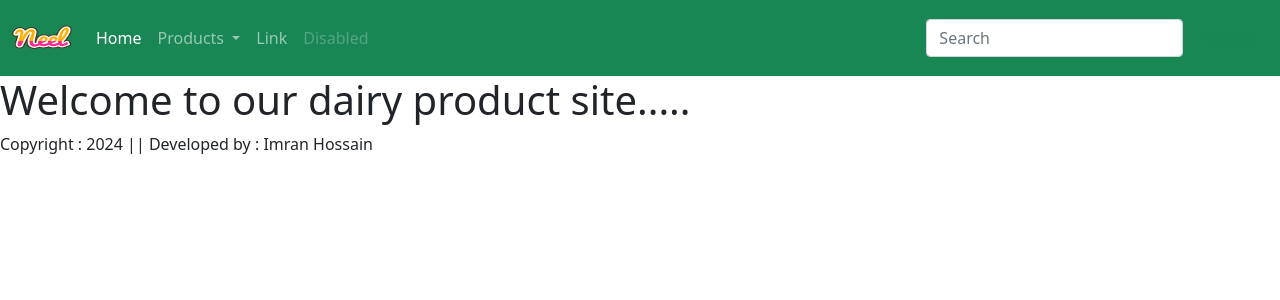
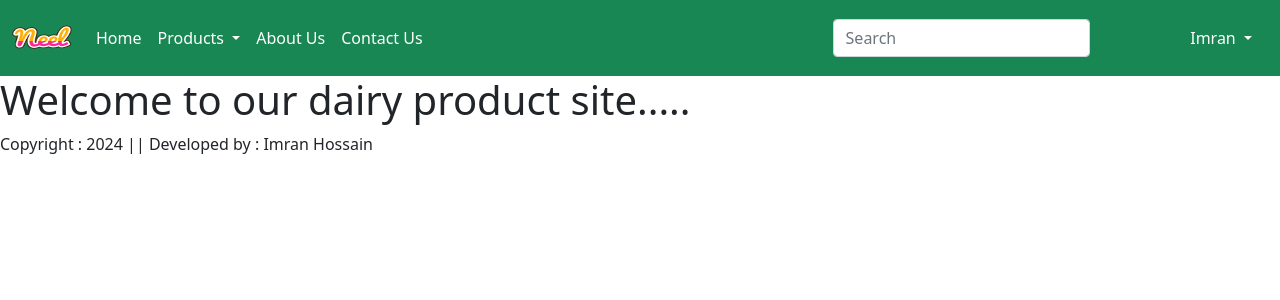
Before and after one commit to imuimuimran/ecommerce_website, a Django app: page / in a window 1280 px wide. Shown: the top 300 px of the page. Run offline with Django 5.2, Linux system fonts and the light colour scheme.

Commit message:
created another dropdown menu as profileDropdown in navbar where profile, order, change password and log out options are available as well as created about us and contact us menu.

```diff
--- a/ecom/ecom_app/templates/ecom_app/base.html
+++ b/ecom/ecom_app/templates/ecom_app/base.html
@@ -27,7 +27,7 @@
               <a class="nav-link active" aria-current="page" href="/">Home</a>
             </li>
             <li class="nav-item dropdown">
-              <a class="nav-link dropdown-toggle" href="#" id="navbarDropdown" role="button" data-bs-toggle="dropdown" aria-expanded="false">
+              <a class="nav-link dropdown-toggle text-white" href="#" id="navbarDropdown" role="button" data-bs-toggle="dropdown" aria-expanded="false">
                 Products
               </a>
               <ul class="dropdown-menu" aria-labelledby="navbarDropdown">
@@ -42,11 +42,10 @@
               </ul>
             </li>
             <li class="nav-item">
-              <a class="nav-link" href="#">Link</a>
+              <a class="nav-link text-white" href="#">About Us</a>
             </li>
-
             <li class="nav-item">
-              <a class="nav-link disabled" href="#" tabindex="-1" aria-disabled="true">Disabled</a>
+              <a class="nav-link text-white" href="#">Contact Us</a>
             </li>
           </ul>
           <form class="d-flex">
@@ -54,6 +53,20 @@
             <button class="btn btn-outline-success" type="submit">Search</button>
           </form>
         </div>
+        <ul class="navbar-nav me-auto mb-2 mb-lg-0">
+          <li class="nav-item dropdown mx-2">
+            <a class="nav-link dropdown-toggle text-white" href="#" id="profileDropdown" role="button" data-bs-toggle="dropdown" aria-expanded="false">
+              Imran
+            </a>
+            <ul class="dropdown-menu" aria-labelledby="profileDropdown">
+              <li><a class="dropdown-item" href="#">Profile</a></li>
+              <li><a class="dropdown-item" href="#">Order</a></li>
+              <li><a class="dropdown-item" href="#">Change Password</a></li>
+              <li><a class="dropdown-item" href="#">Log Out</a></li>
+            </ul>
+
+          </li>
+        </ul>
       </div>
     </nav>
 
```
